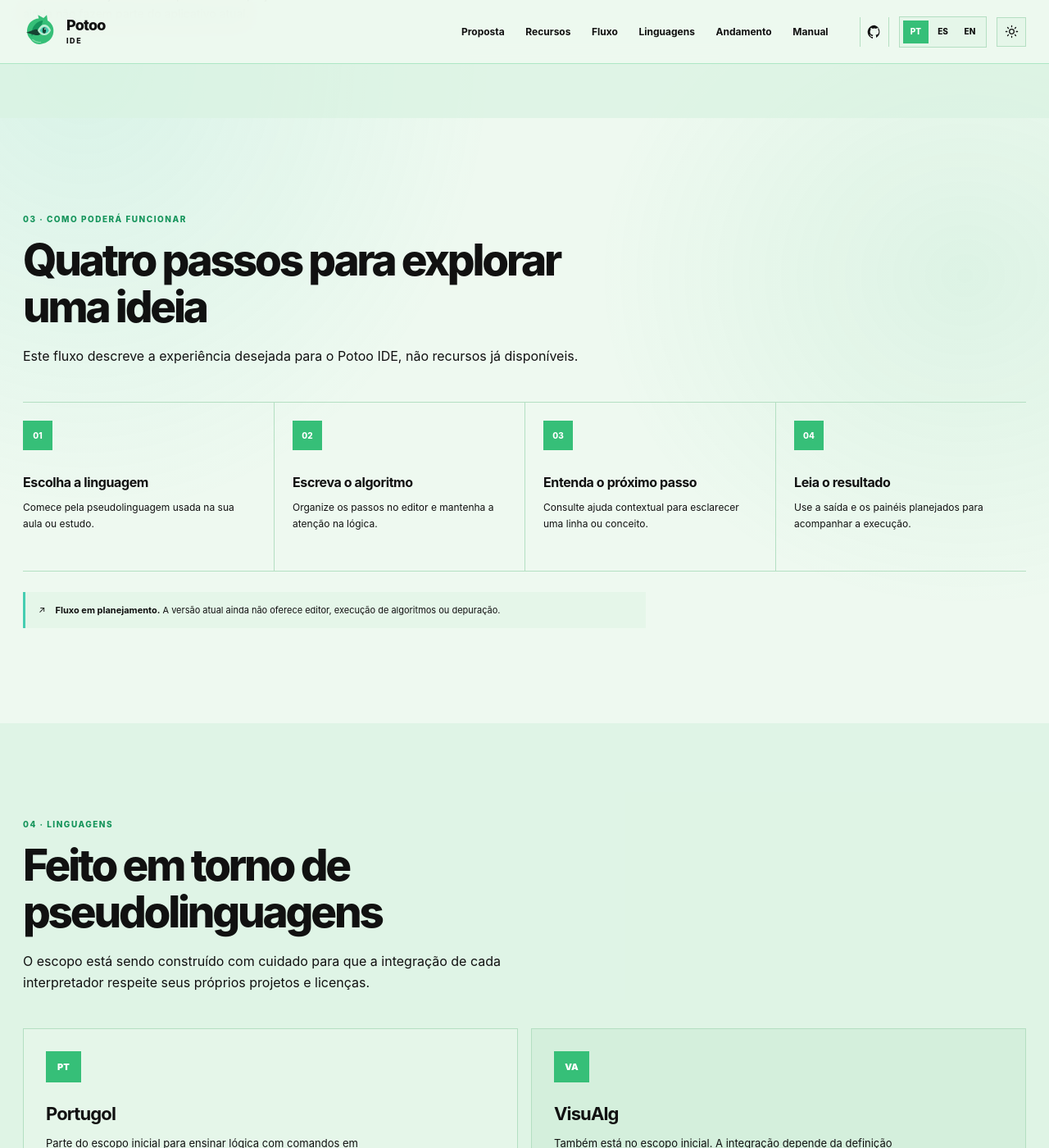
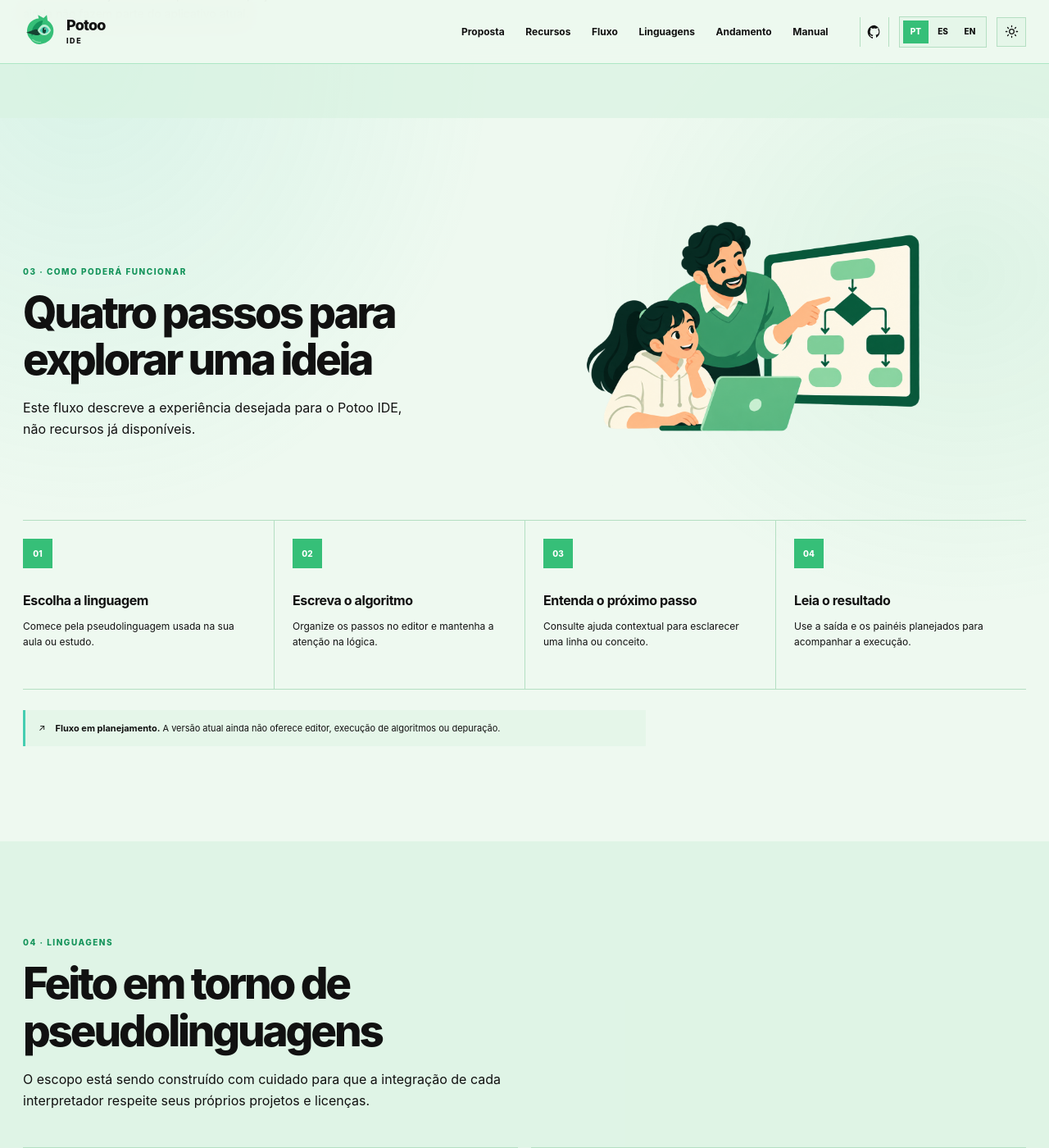
Before and after one commit to diegopn/potoo-site, a Jekyll site: the page built from index.html, in a window 1280 px wide and 1400 px high, scrolled down 2083 px. Shown: the whole window at 82% size. Built offline with Jekyll 4.4.1, drawn with Linux system fonts in a browser that asks for light colours.

Commit message:
Add classroom illustration to workflow section

```diff
--- a/_layouts/default.html
+++ b/_layouts/default.html
@@ -8,7 +8,7 @@
   {% include structured-data.html %}
   <link rel="icon" href="{{ '/src/assets/images/potoo-mark.svg' | relative_url }}" type="image/svg+xml">
   <script src="{{ '/src/theme-init.js' | relative_url }}"></script>
-  <link rel="stylesheet" href="{{ '/src/style.css' | relative_url }}?v=white-on-green-4">
+  <link rel="stylesheet" href="{{ '/src/style.css' | relative_url }}?v=white-on-green-5">
   <style>
     .language-switcher a[aria-current="page"],
     .step-number,
--- a/index.html
+++ b/index.html
@@ -92,10 +92,15 @@
 
     <section class="section" id="fluxo">
       <div class="wrap">
-        <div class="section-heading">
-          <p class="kicker">03 · Como poderá funcionar</p>
-          <h2>Quatro passos para explorar uma ideia</h2>
-          <p>Este fluxo descreve a experiência desejada para o Potoo IDE, não recursos já disponíveis.</p>
+        <div class="workflow-lead">
+          <div class="section-heading">
+            <p class="kicker">03 · Como poderá funcionar</p>
+            <h2>Quatro passos para explorar uma ideia</h2>
+            <p>Este fluxo descreve a experiência desejada para o Potoo IDE, não recursos já disponíveis.</p>
+          </div>
+          <figure class="workflow-illustration">
+            <img src="{{ '/src/assets/images/logic-classroom.png' | relative_url }}" alt="Professor e estudante exploram juntos um fluxograma em um laptop." width="1536" height="1024" loading="lazy" decoding="async">
+          </figure>
         </div>
         <div class="step-grid">
           <article class="step-card"><span class="step-number">01</span><h3>Escolha a linguagem</h3><p>Comece pela pseudolinguagem usada na sua aula ou estudo.</p></article>
--- a/src/style.css
+++ b/src/style.css
@@ -398,6 +398,16 @@
   text-transform: uppercase;
 }
 
+.workflow-lead {
+  display: grid;
+  grid-template-columns: minmax(0, .82fr) minmax(0, 1.18fr);
+  align-items: center;
+  gap: clamp(30px, 5vw, 70px);
+  margin-bottom: 34px;
+}
+.workflow-lead .section-heading { max-width: none; margin: 0; }
+.workflow-illustration { display: flex; justify-content: flex-end; margin: 0; }
+.workflow-illustration img { display: block; width: 100%; height: clamp(220px, 30vw, 340px); object-fit: contain; }
 .step-grid { display: grid; grid-template-columns: repeat(4, minmax(0, 1fr)); border-top: 1px solid var(--line); border-bottom: 1px solid var(--line); }
 .step-card { min-height: 205px; padding: 22px 22px 26px 0; }
 .step-card + .step-card { padding-left: 22px; border-left: 1px solid var(--line); }
@@ -566,6 +576,9 @@
   .fact-strip article, .fact-strip article + article { padding: 18px 0; border-left: 0; }
   .fact-strip article + article { border-top: 1px solid var(--line); }
   .fact-strip p { max-width: 560px; }
+  .workflow-lead { grid-template-columns: 1fr; gap: 14px; margin-bottom: 28px; }
+  .workflow-illustration { justify-content: center; }
+  .workflow-illustration img { height: clamp(210px, 54vw, 330px); }
   .step-grid { grid-template-columns: repeat(2, minmax(0, 1fr)); }
   .step-card { min-height: 185px; padding: 20px 16px 22px 0; }
   .step-card + .step-card { padding-left: 16px; }
```
Also changed, not shown: en/index.html (+9 -4 lines), es/index.html (+9 -4 lines), src/assets/images/logic-classroom.png (added).
